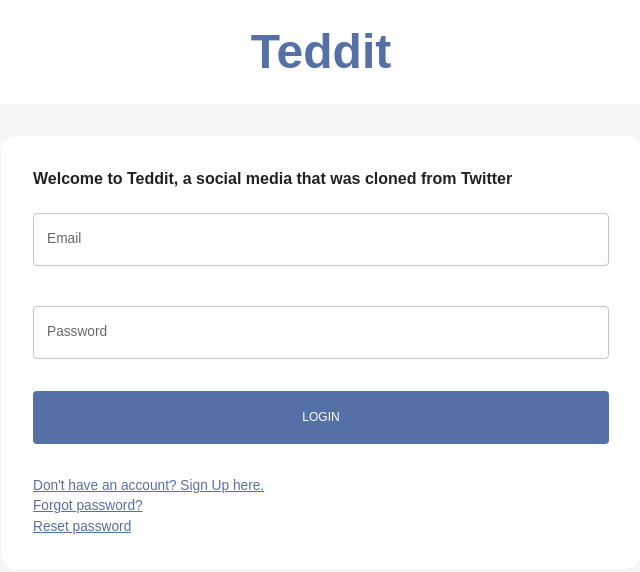
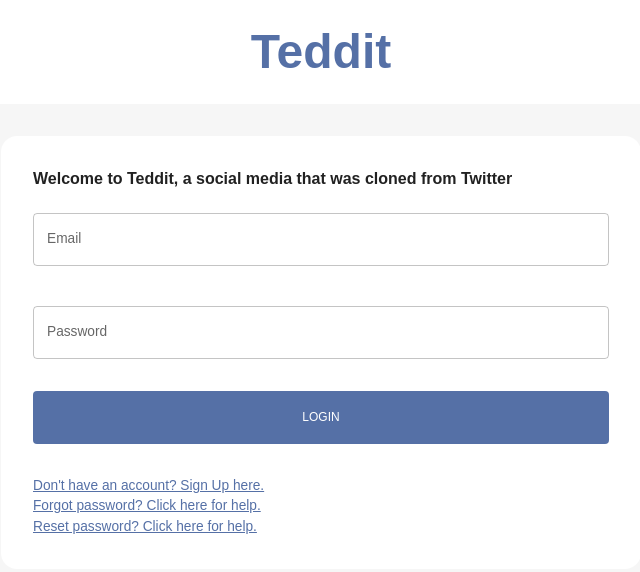
Before and after one commit to FrankieSkate/CSCI3100_GrpA2_Teddit, a React (Create React App) app in the folder front-end/: page /login in a window 1280 px wide. Shown: the top 572 px of the page, without its empty margins (319-959 px from the left). Built offline with nearby package versions, Linux system fonts and the light colour scheme.

Commit message:
message update

```diff
--- a/front-end/src/scenes/loginPage/Form.js
+++ b/front-end/src/scenes/loginPage/Form.js
@@ -247,7 +247,7 @@ const Form = () => {
                 },
               }}
             >
-              {"Forgot password?"}
+              {"Forgot password? Click here for help."}
             </Typography>
 
             <Typography
@@ -261,7 +261,7 @@ const Form = () => {
                 },
               }}
             >
-              {"Reset password"}
+              {"Reset password? Click here for help."}
             </Typography>
 
 
```
